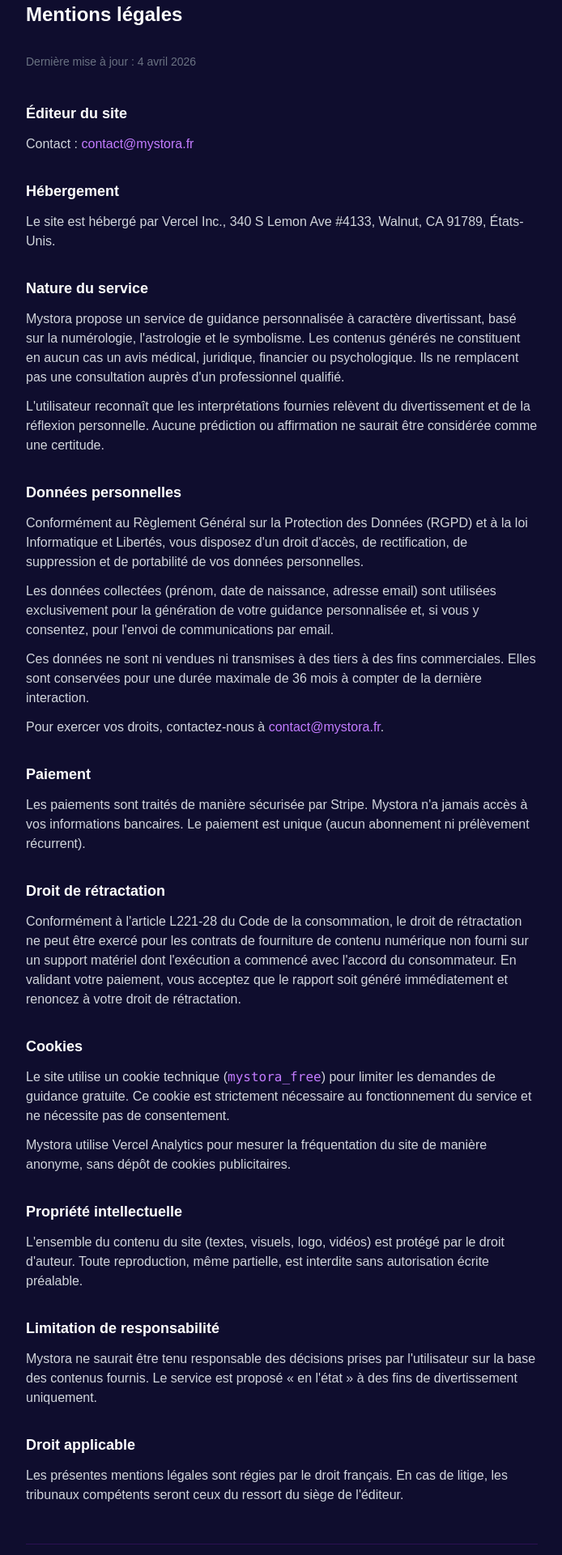
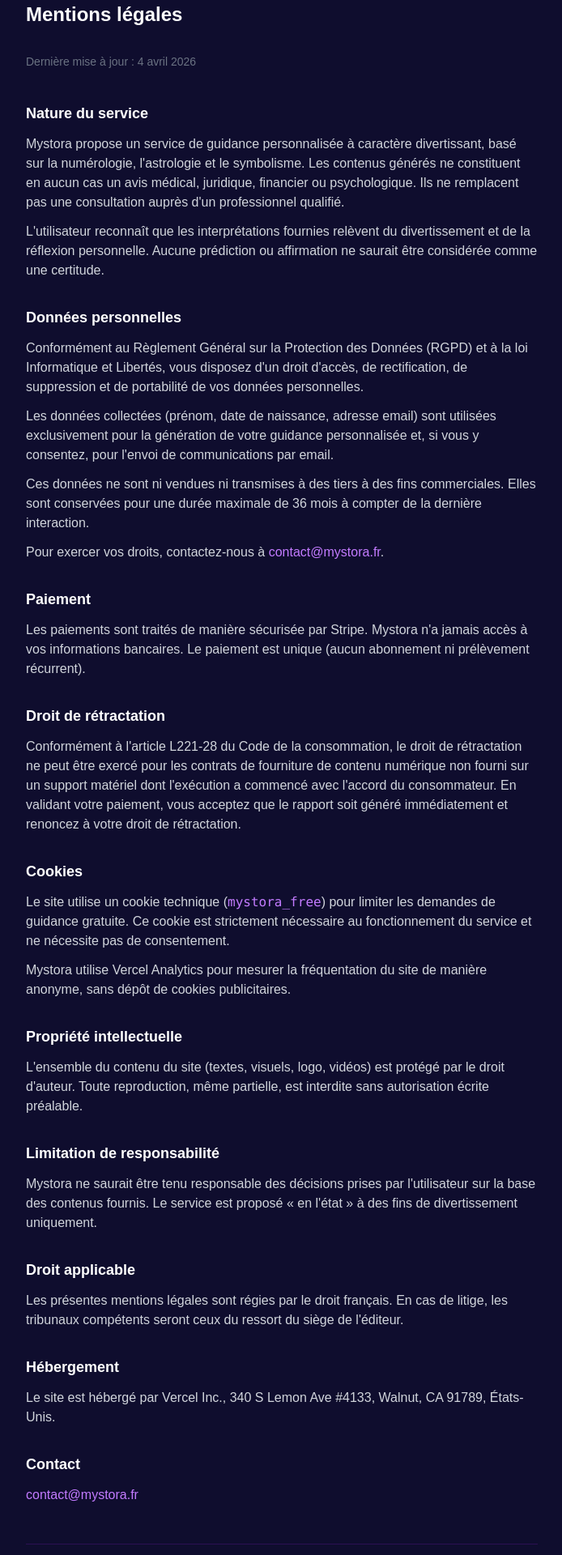
Before and after one commit to ectorx84/mystora, a Next.js app: page /mentions-legales in a window 1280 px wide. Shown: the part 100-2020 px from the top of the page at 81% size, without its empty margins (292-986 px from the left). Built offline with nearby package versions, Linux system fonts and the light colour scheme.

Commit message:
fix: move hébergement + contact en bas des mentions légales

```diff
--- a/app/mentions-legales/page.tsx
+++ b/app/mentions-legales/page.tsx
@@ -18,20 +18,6 @@
         <h1 className="text-2xl font-bold text-white mb-8">Mentions légales</h1>
 
         <p className="text-sm text-gray-500 mb-10">Dernière mise à jour : 4 avril 2026</p>
-
-        <section className="mb-8">
-          <h2 className="text-lg font-semibold text-white mb-3">Éditeur du site</h2>
-          <p>
-            Contact : <a href="mailto:contact@mystora.fr" className="text-purple-400 hover:underline">contact@mystora.fr</a>
-          </p>
-        </section>
-
-        <section className="mb-8">
-          <h2 className="text-lg font-semibold text-white mb-3">Hébergement</h2>
-          <p>
-            Le site est hébergé par Vercel Inc., 340 S Lemon Ave #4133, Walnut, CA 91789, États-Unis.
-          </p>
-        </section>
 
         <section className="mb-8">
           <h2 className="text-lg font-semibold text-white mb-3">Nature du service</h2>
@@ -133,6 +119,20 @@
           </p>
         </section>
 
+        <section className="mb-8">
+          <h2 className="text-lg font-semibold text-white mb-3">Hébergement</h2>
+          <p>
+            Le site est hébergé par Vercel Inc., 340 S Lemon Ave #4133, Walnut, CA 91789, États-Unis.
+          </p>
+        </section>
+
+        <section className="mb-8">
+          <h2 className="text-lg font-semibold text-white mb-3">Contact</h2>
+          <p>
+            <a href="mailto:contact@mystora.fr" className="text-purple-400 hover:underline">contact@mystora.fr</a>
+          </p>
+        </section>
+
         <div className="border-t border-purple-900/40 pt-6 mt-12 text-center">
           <Link href="/" className="text-purple-400 hover:text-purple-300 text-sm">
             ← Retour à Mystora
```
